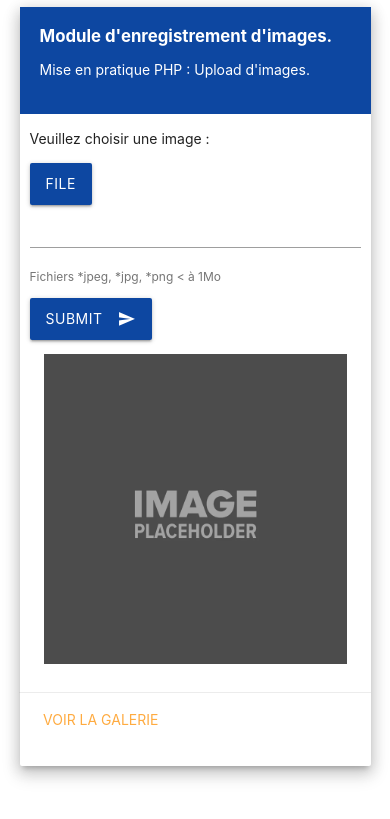
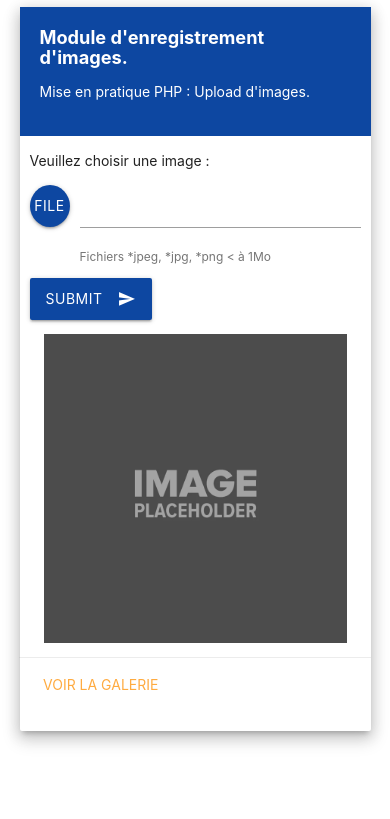
Before and after one commit to JulienGioux/promo4uploadtp, a PHP site: page / in a window 390 px wide. Shown: the top 819 px of the page. Run offline with PHP 8.4, Linux system fonts and the light colour scheme.

Commit message:
Ménage dans le css, détails visuels

```diff
--- a/assets/style.css
+++ b/assets/style.css
@@ -1,31 +1,14 @@
-.file-field input[type=file] {
-    padding: 1rem;
+h1{
+    word-wrap: break-word;
 }
-
-h1{
-    font-size: 3.56rem;
-    margin-top: 0;
-}
-@media screen and (max-width: 600px) {
+ @media screen and (max-width: 600px) {
     h1 {
         margin: 0;
-        font-size: 1.2rem;
+        font-size: 1.3rem;
         font-weight: bold;
     }
-    .file-field .file-path-wrapper {
-        overflow: visible;
-        padding-left: 0;
-    }
-    .card.horizontal .card-image {
-        margin-top: 1.5rem;
-    }
-}
-.card-action {
-    margin-top: 1rem;
-}
-.card-image {
-    padding: 2rem;
-}
+ }
+
 img {
     padding: 1rem;
     width:100%;
--- a/index.php
+++ b/index.php
@@ -119,7 +119,7 @@ function showMsgs ($filesArr) {
                     <form action="index.php" method="post" enctype="multipart/form-data">
                         <div class="file-field input-field">
                             <p>Veuillez choisir une image :</p>
-                            <div class="btn blue darken-4">
+                            <div class="btn blue darken-4 btn-floating pulse">
                                 <span>File</span>
                                 <input type="hidden" name="MAX_FILE_SIZE" value="2000000">
                                 <input type="file" multiple id="myImg" name="myImg[]" data-preview=".preview">
```
